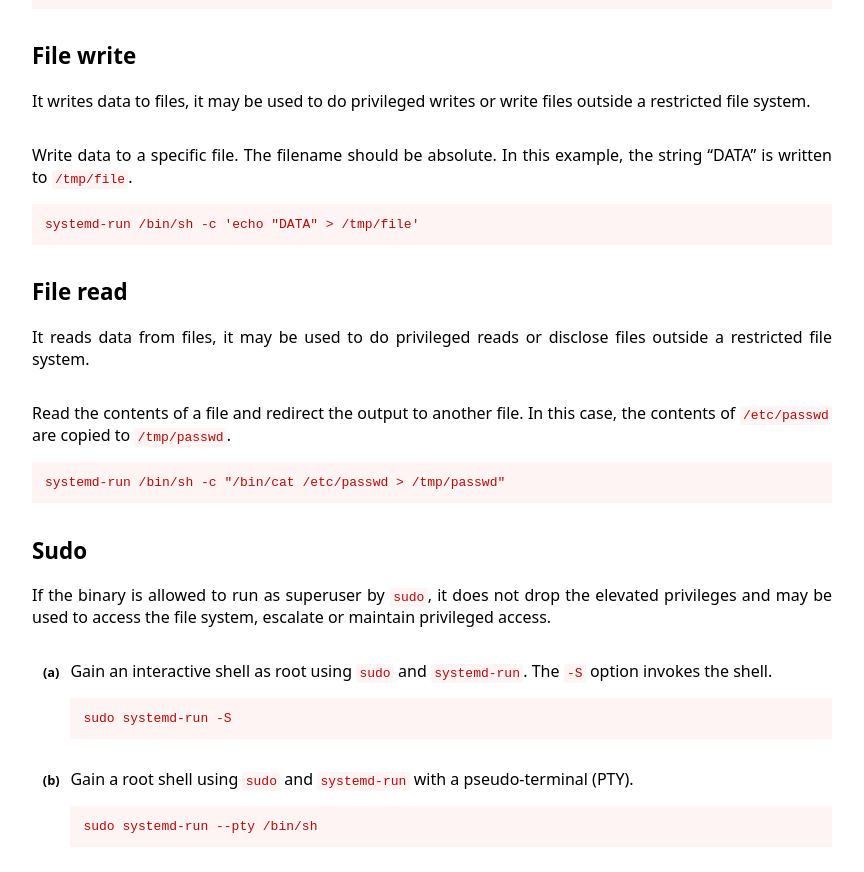
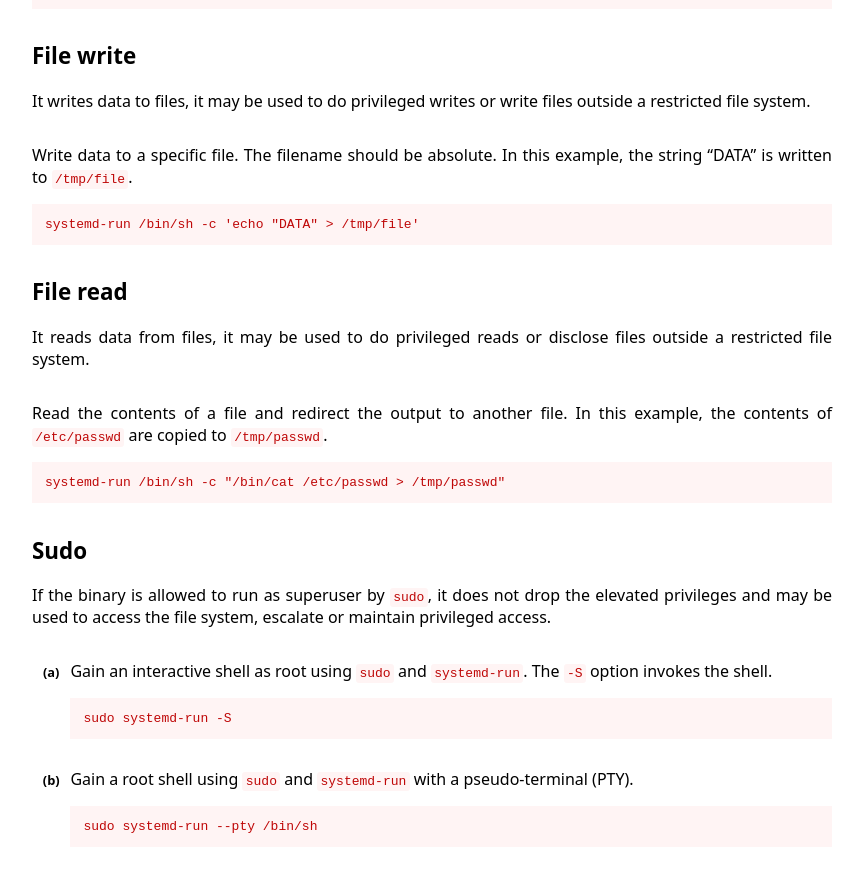
Before and after one commit to GTFOBins/GTFOBins.github.io, a Jekyll site: the page built from _gtfobins/systemd-run.md, in a window 1280 px wide and 900 px high, scrolled down 1425 px. Shown: the top 872 px of the window, without its empty margins (208-1072 px from the left). Built offline with Jekyll 4.4.1, drawn with Linux system fonts in a browser that asks for light colours.

```diff
--- a/_gtfobins/systemd-run.md
+++ b/_gtfobins/systemd-run.md
@@ -23,7 +23,7 @@ functions:
     - description: Gain a root shell using `sudo` and `systemd-run` with a pseudo-terminal (PTY).
       code: sudo systemd-run --pty /bin/sh
   file-read:
-    - description: Read the contents of a file and redirect the output to another file. In this case, the contents of `/etc/passwd` are copied to `/tmp/passwd`.
+    - description: Read the contents of a file and redirect the output to another file. In this example, the contents of `/etc/passwd` are copied to `/tmp/passwd`.
       code: systemd-run /bin/sh -c "/bin/cat /etc/passwd > /tmp/passwd"
   file-write:
     - description: Write data to a specific file. The filename should be absolute. In this example, the string "DATA" is written to `/tmp/file`.
```
